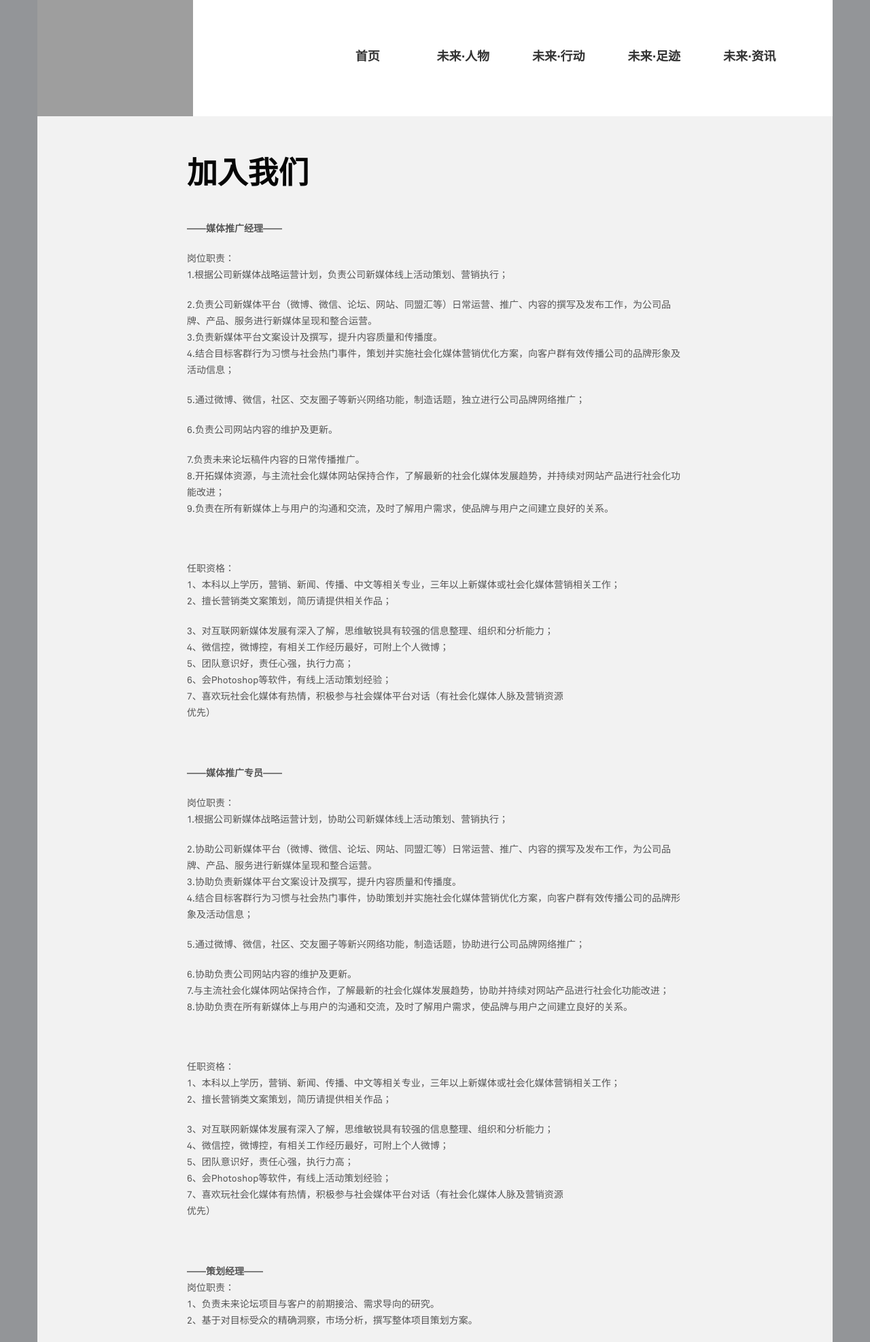
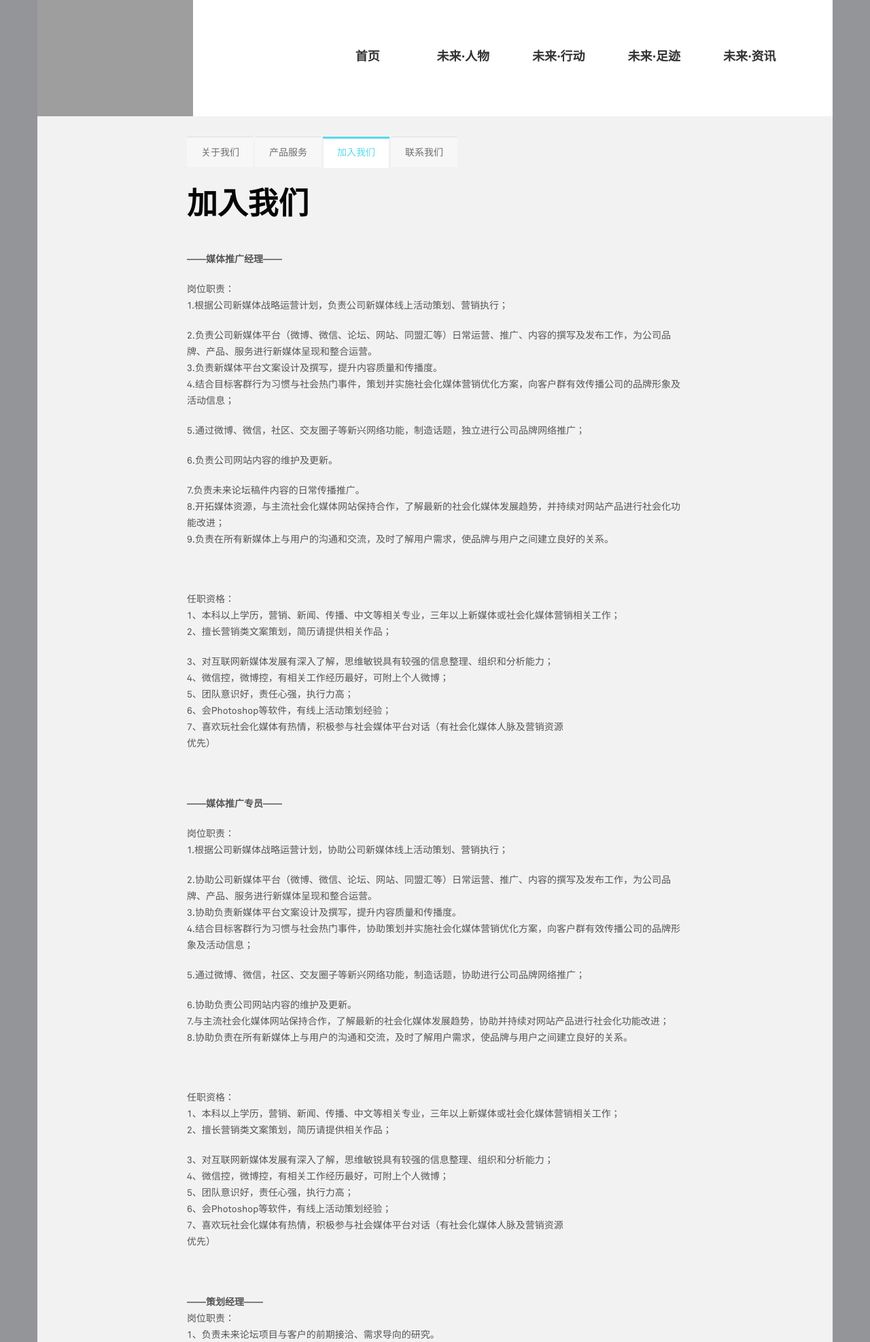
Before and after one commit to geminas/future, a PHP site: page /joinus.php in a window 1280 px wide. Shown: the top 1974 px of the page at 68% size. Run offline with PHP 8.4, Linux system fonts and the light colour scheme; some web fonts are replaced; grey boxes are pictures that could not be loaded.

Commit message:
顶部导航换回来

```diff
--- a/htdocs/aboutus.php
+++ b/htdocs/aboutus.php
@@ -21,15 +21,14 @@
 
 <div class="container" style="padding:30px">
     <div class="row tabs">
-        <!-- <div class="col-sm-8 text-center col-sm-offset-2">
+        <div class="col-sm-8 text-center col-sm-offset-2">
            <ul class="nav nav-tabs ">
-              <li ><a href="/aboutforum.php">关于未来论坛</a></li>
               <li class="active"><a href="#">关于我们</a></li>
               <li ><a href="/product.php">产品服务</a></li>
               <li><a href="/joinus.php">加入我们</a></li>
               <li><a href="/contactus.php">联系我们</a></li>
             </ul>
-        </div> -->
+        </div>
         <div class="col-sm-8 col-sm-offset-2 about-content">
                 <h1 class="t-h1">关于我们</h1>
                 <div class="ctt-wrap">
--- a/htdocs/contactus.php
+++ b/htdocs/contactus.php
@@ -21,15 +21,14 @@
 
 <div class="container" style="padding:30px">
     <div class="row tabs">
-        <!-- <div class="col-sm-8 text-center col-sm-offset-2">
+        <div class="col-sm-8 text-center col-sm-offset-2">
            <ul class="nav nav-tabs ">
-              <li ><a href="/aboutforum.php">关于未来论坛</a></li>
               <li><a href="/aboutus.php">关于我们</a></li>
               <li class=""><a href="/product.php">产品服务</a></li>
               <li><a href="/joinus.php">加入我们</a></li>
               <li class="active"><a href="#">联系我们</a></li>
             </ul>
-        </div> -->
+        </div>
         <div class="col-sm-8 col-sm-offset-2 about-content">
                 <h1 class="t-h1">联系我们</h1>
                 <div class="ctt-wrap">
--- a/htdocs/joinus.php
+++ b/htdocs/joinus.php
@@ -21,15 +21,14 @@
 
 <div class="container" style="padding:30px">
     <div class="row tabs">
-        <!-- <div class="col-sm-8 text-center col-sm-offset-2">
+        <div class="col-sm-8 text-center col-sm-offset-2">
            <ul class="nav nav-tabs ">
-              <li ><a href="/aboutforum.php">关于未来论坛</a></li>
               <li><a href="/aboutus.php">关于我们</a></li>
               <li ><a href="/product.php">产品服务</a></li>
               <li class="active"><a href="#">加入我们</a></li>
               <li><a href="/contactus.php">联系我们</a></li>
             </ul>
-        </div> -->
+        </div>
         <div class="col-sm-8 col-sm-offset-2 about-content">
                 <h1 class="t-h1">加入我们</h1>
                 <div class="ctt-wrap">
--- a/htdocs/product.php
+++ b/htdocs/product.php
@@ -21,15 +21,14 @@
 
 <div class="container" style="padding:30px">
     <div class="row tabs">
-        <!-- <div class="col-sm-8 text-center col-sm-offset-2">
+        <div class="col-sm-8 text-center col-sm-offset-2">
            <ul class="nav nav-tabs ">
-              <li ><a href="/aboutforum.php">关于未来论坛</a></li>
               <li><a href="/aboutus.php">关于我们</a></li>
               <li class="active"><a href="#">产品服务</a></li>
               <li><a href="/joinus.php">加入我们</a></li>
               <li><a href="/contactus.php">联系我们</a></li>
             </ul>
-        </div> -->
+        </div>
         <div class="col-sm-8 col-sm-offset-2 about-content">
                 <h1 class="t-h1">产品服务</h1>
                 <div class="ctt-wrap">
```
